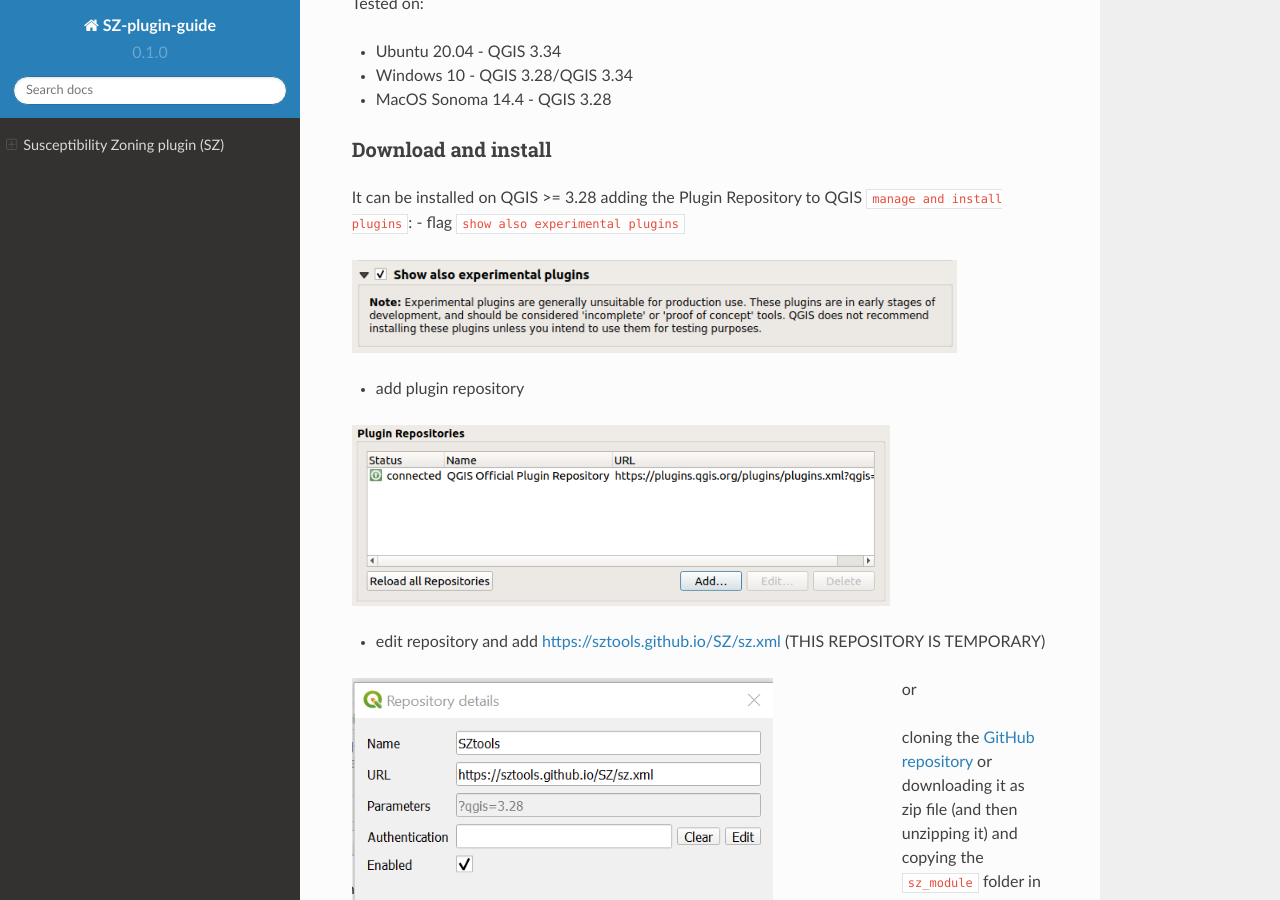
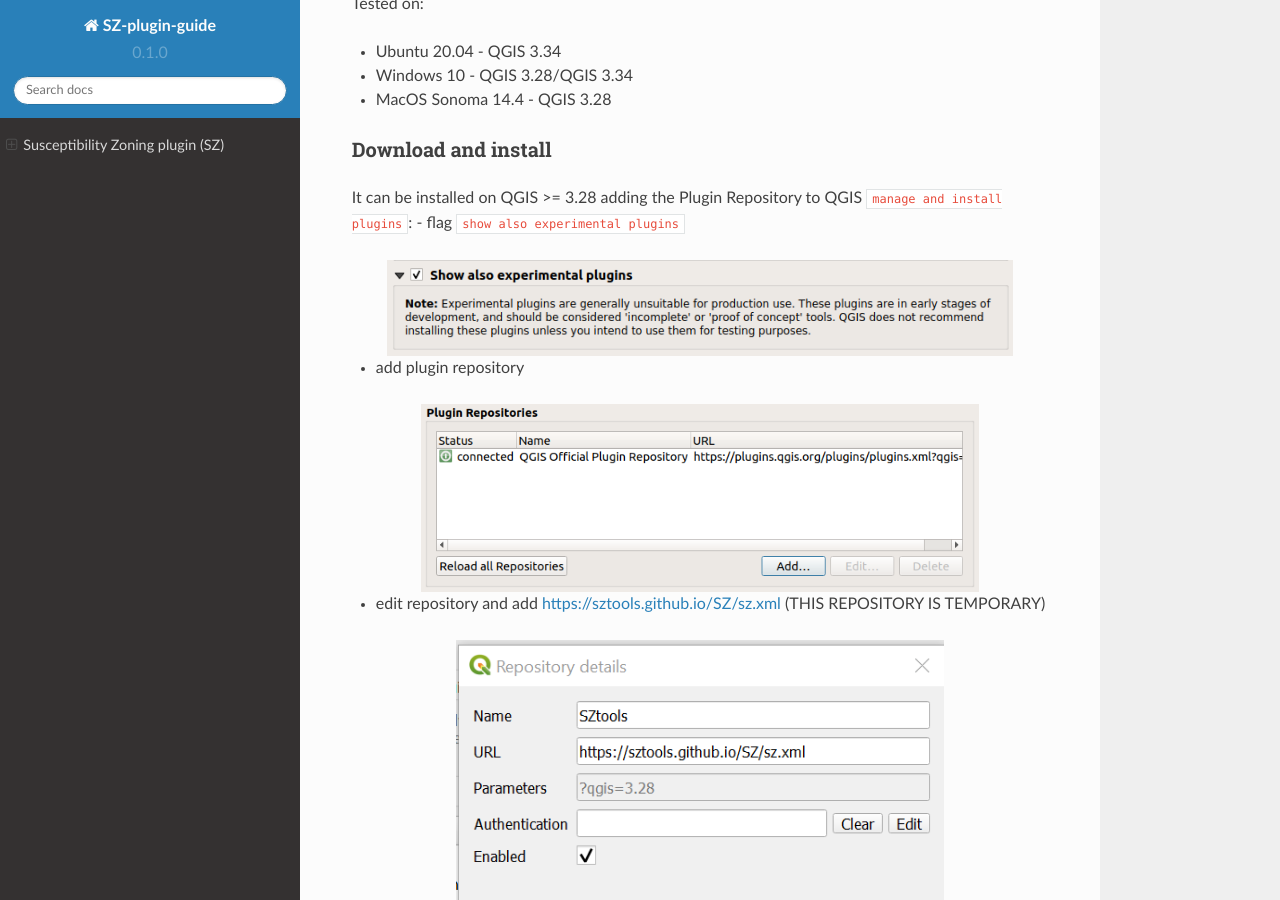
Before and after one commit to SZtools/SZ-docs, a Sphinx documentation site: the page built from docs/source/index.rst, in a window 1280 px wide and 900 px high, scrolled down 858 px. Built offline with Sphinx 7.4.7 and the Read the Docs theme 2.0.0, drawn with Linux system fonts in a browser that asks for light colours; pages that are not in the unit, such as notebooks, are missing from menus.

Commit message:
Update index.rst

```diff
--- a/docs/source/index.rst
+++ b/docs/source/index.rst
@@ -66,21 +66,21 @@
 .. figure:: ../images/experimental.png
    :alt: Show experimental plugins
    :width: 90%
-   :align: left
+   :align: center
 
 - add plugin repository
 
 .. figure:: ../images/addrepo.png
    :alt: Add plugin repository
    :width: 80%
-   :align: left
+   :align: center
 
 - edit repository and add `https://sztools.github.io/SZ/sz.xml <https://sztools.github.io/SZ/sz.xml>`_ (THIS REPOSITORY IS TEMPORARY)
 
 .. figure:: ../images/repodetail.png
    :alt: Edit plugin repository
-   :width: 80%
-   :align: left
+   :width: 70%
+   :align: center
 
 or
 
@@ -106,7 +106,7 @@
 
 .. figure:: ../images/gui.png
    :alt: Processing toolbox
-   :width: 80%
+   :width: 60%
    :align: center
 
 GUI
@@ -140,12 +140,12 @@
 
 .. figure:: ../images/test.png
    :alt: Output A
-   :width: 90%
+   :width: 110%
    :align: center
 
 .. figure:: ../images/output.png
    :alt: Output B
-   :width: 90%
+   :width: 110%
    :align: center
 
 Third-part libraries and plugins used
```
